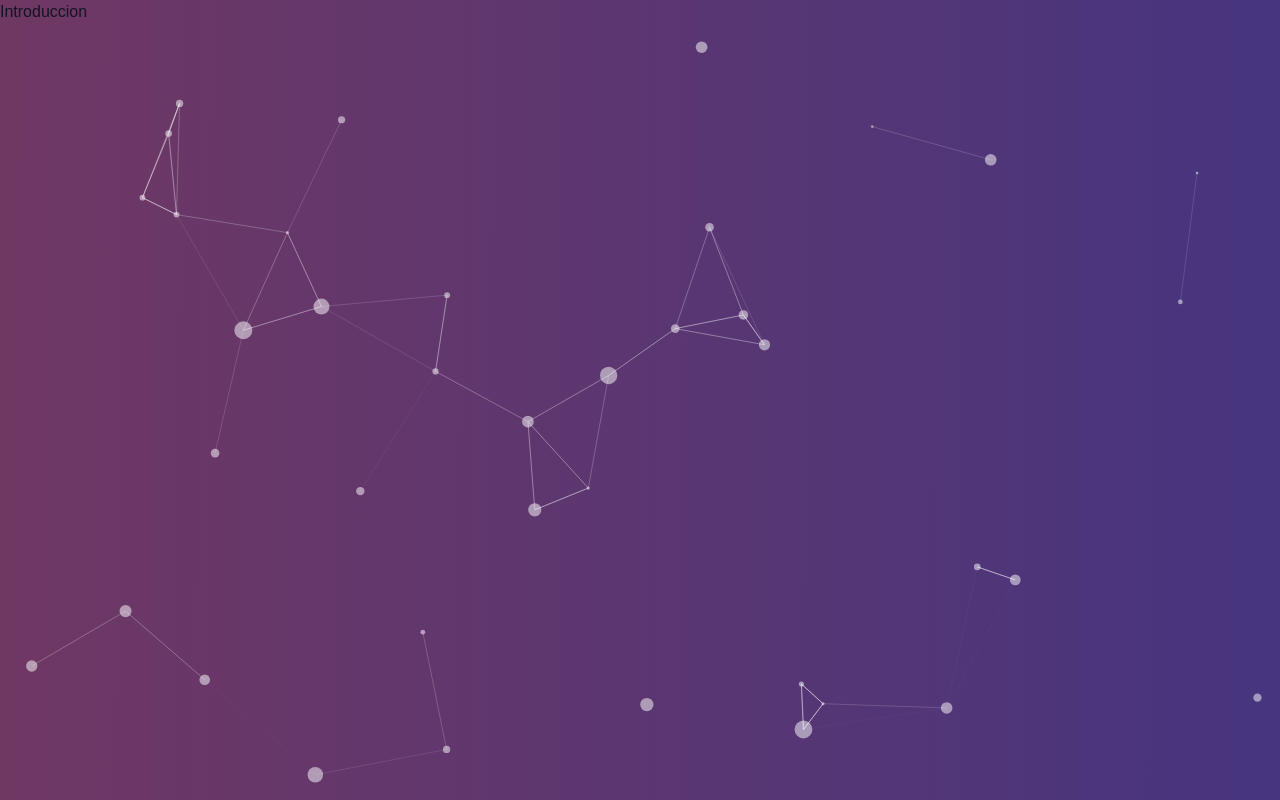
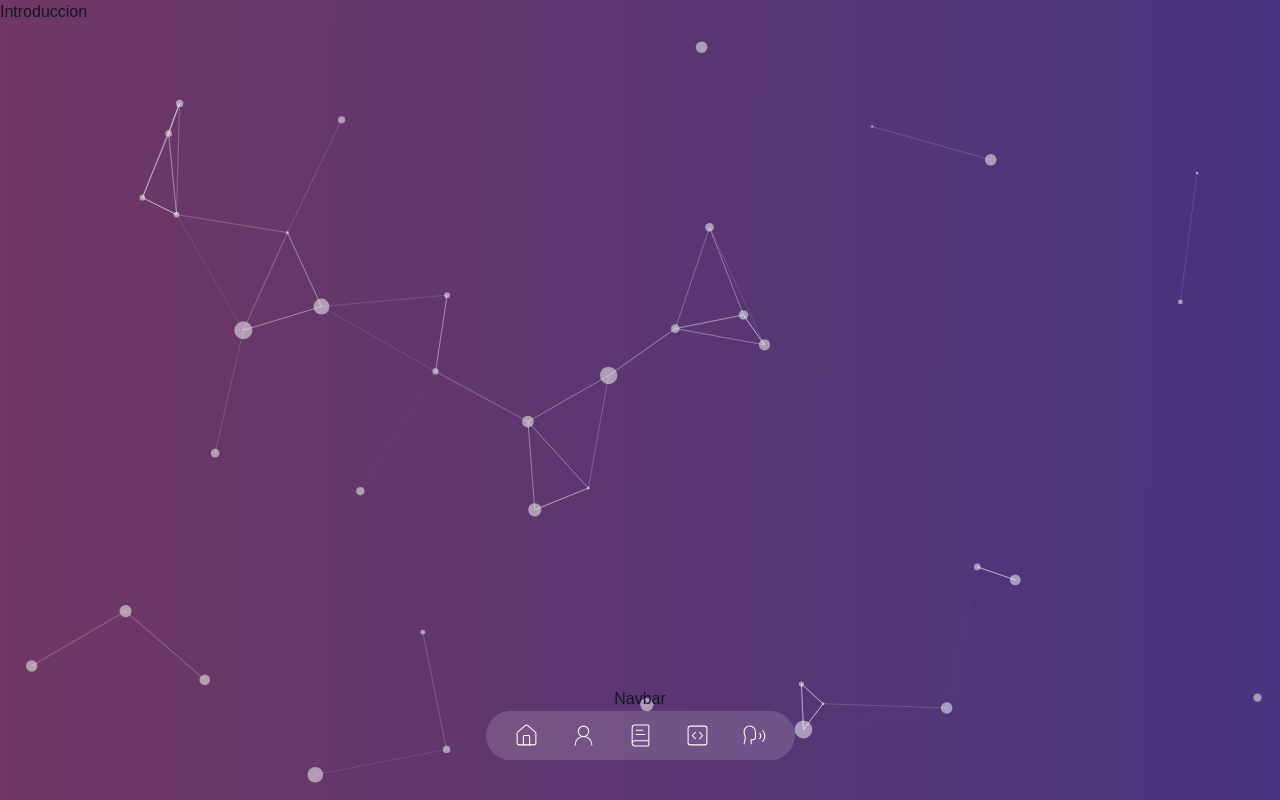
Before and after one commit to zdenc0de/portafolio, a Next.js app: page / in a window 1280 px wide. Built offline with nearby package versions, Linux system fonts and the light colour scheme.

Commit message:
Navbar added

```diff
--- a/app/layout.tsx
+++ b/app/layout.tsx
@@ -1,5 +1,6 @@
 import type { Metadata } from "next";
 import {Urbanist } from "next/font/google";
+import { Navbar } from "@/components/navbar";
 import "./globals.css";
 
 const urbanist = Urbanist({
@@ -23,6 +24,7 @@
       <body
         className={`${urbanist.variable} antialiased`}
       >
+        <Navbar />
         {children}
       </body>
     </html>
--- /dev/null
+++ b/components/navbar.tsx
@@ -0,0 +1,21 @@
+import { itemsNavbar } from "@/data"
+import Link from "next/link"
+
+export const Navbar = () => {
+  return (
+    <div className="fixed z-40 flex flex-col items-center justify-center w-full mt-auto h-max bottom-10">
+        Navbar
+        <nav>
+            <div className="flex items-center justify-center gap-2 px-4 py-1 rounded-full bg-white/15 background-blur-sm">
+                {itemsNavbar.map((item) => (
+                    <div
+                    key={item.id}
+                    className="px-3 py-2 transition duration-150 rounded-full cursor-pointer hover:bg-secondary">
+                        <Link href={item.link}>{item.icon}</Link>
+                    </div>
+                ))}
+            </div>
+        </nav>
+    </div>
+  )
+}
```
